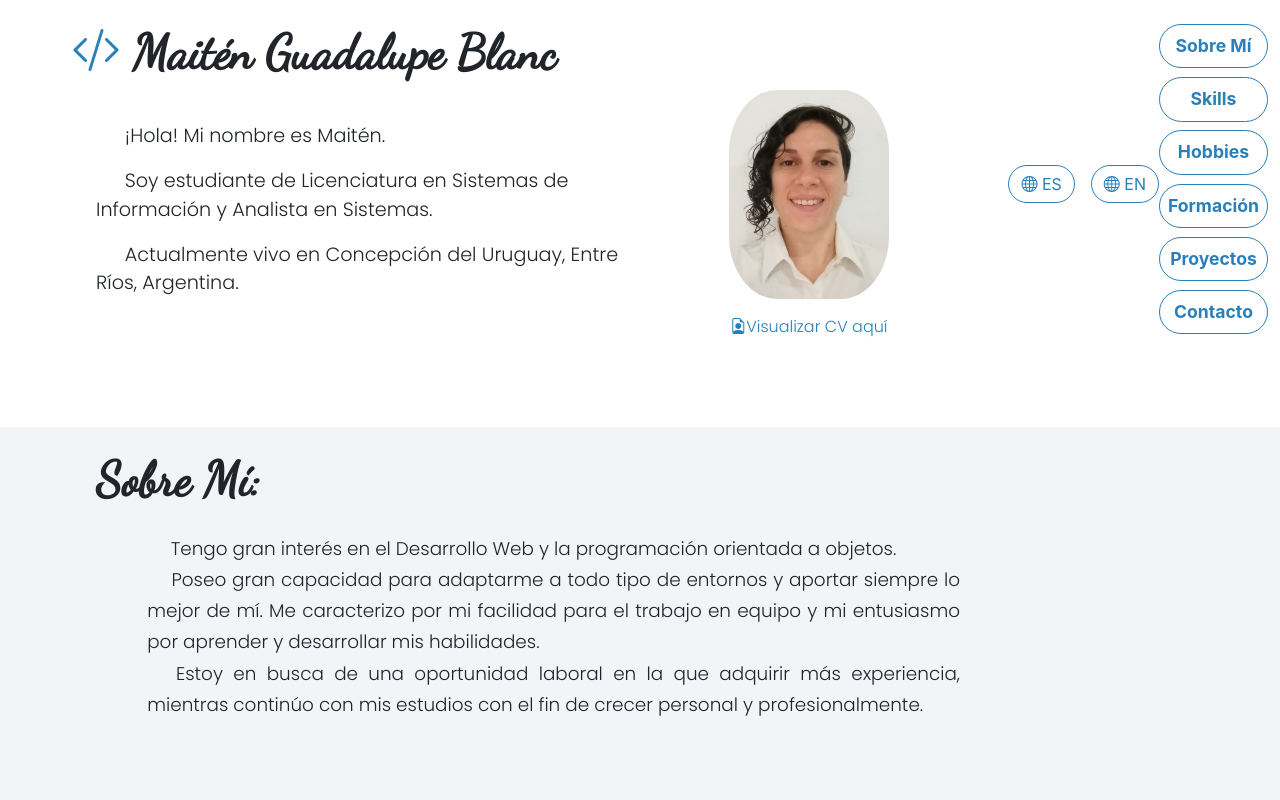
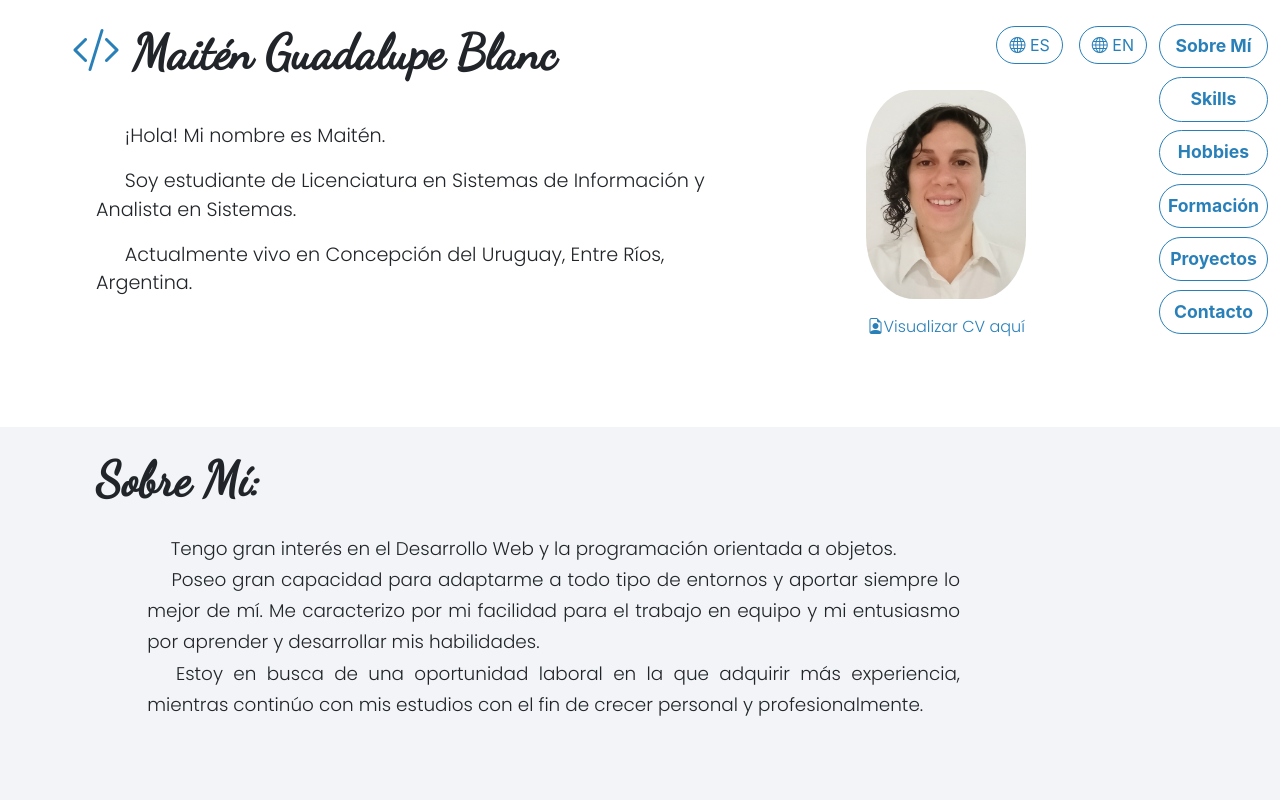
Before and after one commit to MaitenBlanc/Portfolio-MB, a React (Create React App) app: page / in a window 1280 px wide. Shown: the top 800 px of the page. Built offline with nearby package versions, Linux system fonts and the light colour scheme.

Commit message:
Página traducida completa

```diff
--- a/src/components/Header/header.jsx
+++ b/src/components/Header/header.jsx
@@ -9,10 +9,10 @@ const Header = () => {
     return (
         <div className='containerHeader'>
             <h1 className='name'><i class="bi bi-code-slash" id='iconName'></i> Maitén Guadalupe Blanc</h1>
-            {/* <div className='containerBtn'>
+            <div className='containerBtn'>
                 <button className='btn' onClick={() => i18n.changeLanguage('es')}><i class="bi bi-globe"></i> ES</button>
                 <button className='btn' onClick={() => i18n.changeLanguage('en')}><i class="bi bi-globe"></i> EN</button>
-            </div> */}
+            </div>
         </div>
     );
 }
--- a/src/components/Menu/menu.jsx
+++ b/src/components/Menu/menu.jsx
@@ -29,10 +29,6 @@ export default function Buttons() {
                         <span className="navbar-toggler-icon"></span>
                     </button>
                     <div class="collapse navbar-collapse" id="navbarSupportedContent">
-                        <div className='containerBtn'>
-                            <button className='btn' onClick={() => i18n.changeLanguage('es')}><i class="bi bi-globe"></i> ES</button>
-                            <button className='btn' onClick={() => i18n.changeLanguage('en')}><i class="bi bi-globe"></i> EN</button>
-                        </div>
                         <ul className="navbar-nav me-auto mb-2 mb-lg-0">
                             <li className="nav-item">
                                 <a className="nav-link" href="#aboutMe">{t("menu.aboutMe")}</a>
--- a/src/components/Presentation/presentation.css
+++ b/src/components/Presentation/presentation.css
@@ -24,6 +24,7 @@
     height: auto;
     border-radius: 30%;
     margin: 0 auto;
+    margin-bottom: 0.5em;
 }
 
 .cv {
@@ -35,14 +36,13 @@
     cursor: pointer;
     padding: 0.5em;
     font-family: var(--poppins);
-    justify-content: center;
+    width: fit-content;
+    margin: 0 auto;
 }
 
 .cv:hover {
+    background-color: var(--blue);
     color: white;
-    background-color: var(--blue);
-    padding: 0.5em;
-    margin-right: 9.3em;
 }
 
 @media only screen and (max-width: 400px) {
```
